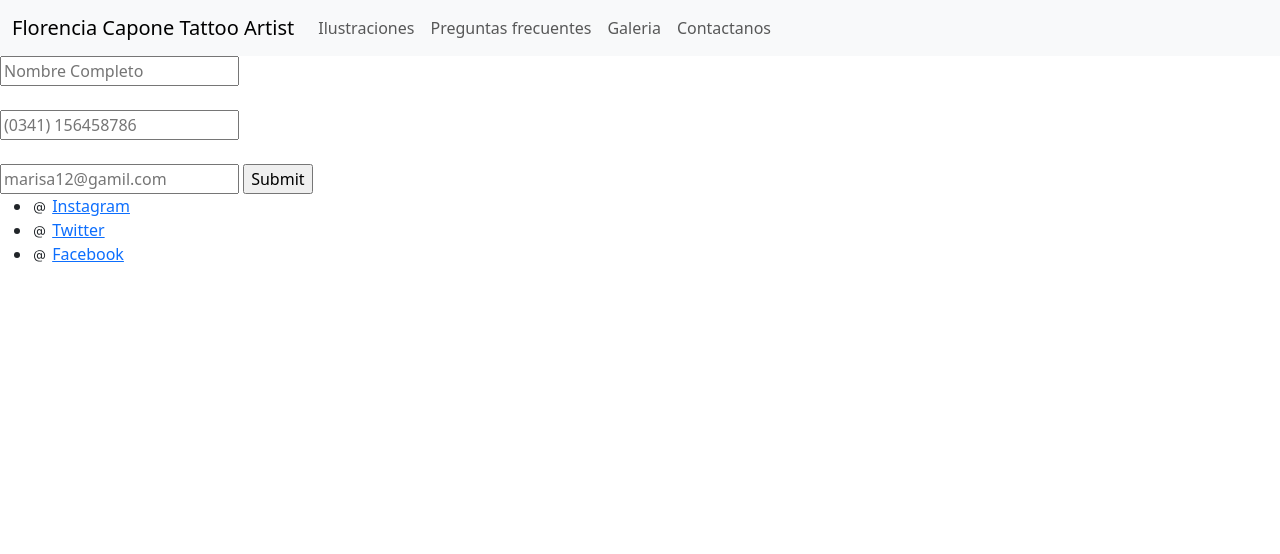
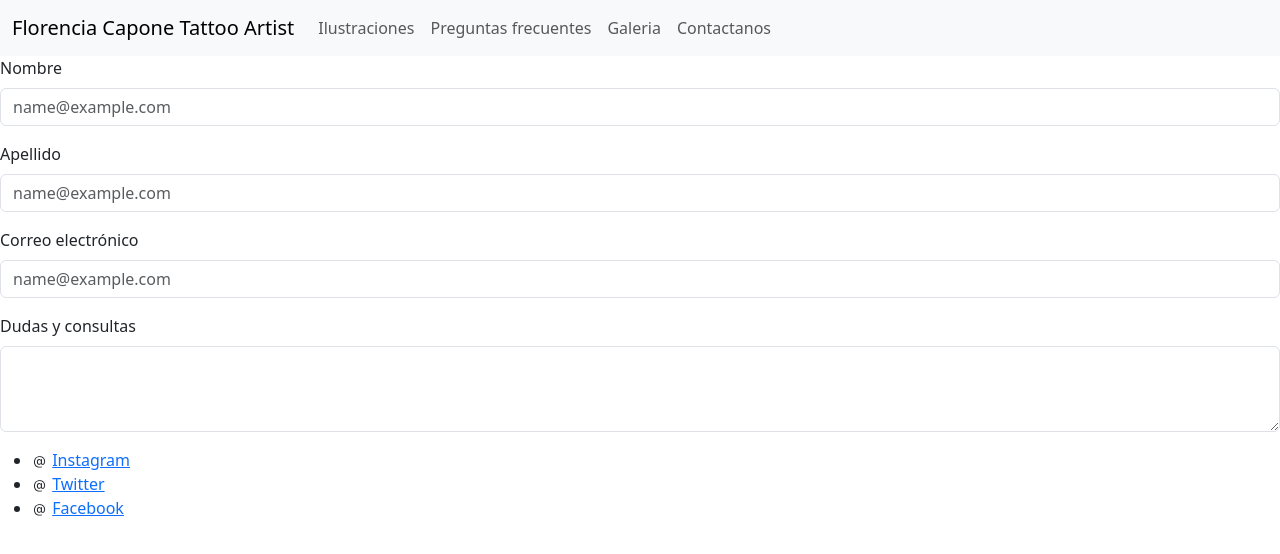
Before and after one commit to MartuGallonetti/PreEntrega2Gallonetti, a plain HTML site: page pages/contacto.html in a window 1280 px wide. Drawn offline with nearby package versions, Linux system fonts and the light colour scheme.

Commit message:
contactos a medio hacer

```diff
--- a/css/style.css
+++ b/css/style.css
@@ -204,3 +204,10 @@ height: 450px;
     background-color: #E0E1DD;
     padding: 40px;
 }
+
+/* contacto */
+.mb-3 {
+    margin: 50px;
+    padding: 70px;
+
+}
--- a/index.html
+++ b/index.html
@@ -94,7 +94,9 @@
                         src="./recursos/WhatsApp Image 2023-03-21 at 17.07.37.jpeg"
                         alt="Flor"
                     />
-                    <button><a class="boton" href="./pages/galeria.html">Ver más flores</a> Ver Más</button>
+                    <button>
+                        <a class="boton" href="./pages/contacto.html">Ver más flores</a>
+                    </button>
                 </article>
             </section>
         </main>
--- a/pages/contacto.html
+++ b/pages/contacto.html
@@ -57,27 +57,23 @@
                 </div>
             </nav>
         </header>
-        <main id="main-contacto" class="fondo-azul">
-            <form action="#" method="get">
-                <input
-                    type="text"
-                    name="Nombre"
-                    placeholder="Nombre Completo"
-                />
-                <br /><br />
-                <input
-                    type="tel"
-                    name="Telefono"
-                    placeholder="(0341) 156458786"
-                />
-                <br /><br />
-                <input
-                    type="text"
-                    name="Mail"
-                    placeholder="marisa12@gamil.com"
-                />
-                <input type="submit" />
-            </form>
+        <main id="main-contacto">
+            <div class="mb-3">
+                <label for="exampleFormControlInput1" class="form-label">Nombre</label>
+                <input type="email" class="form-control" id="exampleFormControlInput1" placeholder="name@example.com">
+            </div>
+            <div class="mb-3">
+                <label for="exampleFormControlInput1" class="form-label">Apellido</label>
+                <input type="email" class="form-control" id="exampleFormControlInput1" placeholder="name@example.com">
+            </div>
+            <div class="mb-3">
+                <label for="exampleFormControlInput1" class="form-label">Correo electrónico</label>
+                <input type="email" class="form-control" id="exampleFormControlInput1" placeholder="name@example.com">
+            </div>
+            <div class="mb-3">
+                <label for="exampleFormControlTextarea1" class="form-label">Dudas y consultas</label>
+                <textarea class="form-control" id="exampleFormControlTextarea1" rows="3"></textarea>
+            </div>
         </main>
         <footer class="footer">
             <ul class="lista-no-ordenada">
@@ -147,6 +143,6 @@
             src="https://cdn.jsdelivr.net/npm/bootstrap@5.3.0-alpha3/dist/js/bootstrap.bundle.min.js"
             integrity="sha384-ENjdO4Dr2bkBIFxQpeoTz1HIcje39Wm4jDKdf19U8gI4ddQ3GYNS7NTKfAdVQSZe"
             crossorigin="anonymous"
-        ></script>
+            ></script>
     </body>
 </html>
```
